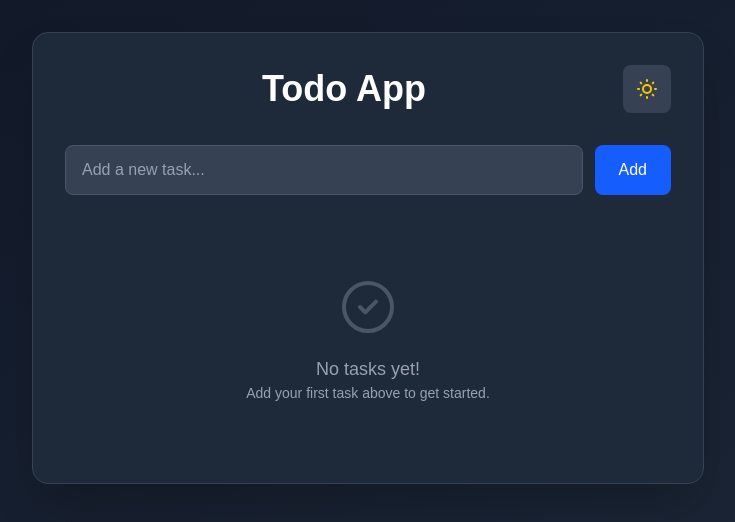
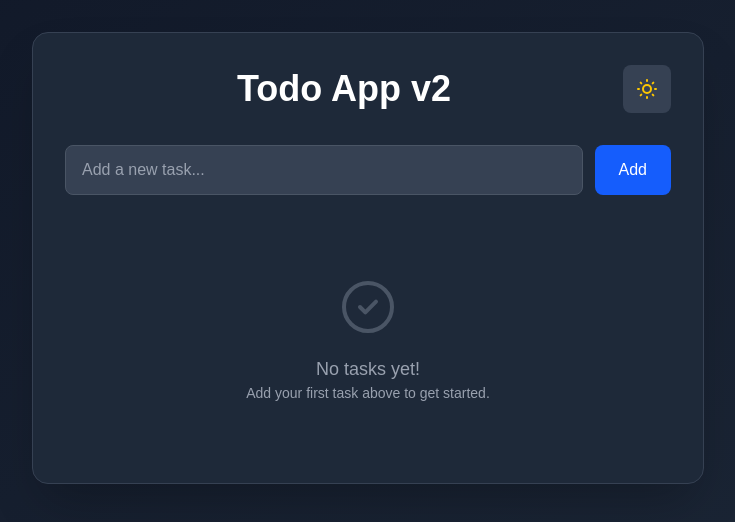
Before and after one commit to ns-test-org/testing-stand-65, a Next.js app in the folder packages/new-web-app-room/: page / in a window 1280 px wide. Shown: the top 522 px of the page, without its empty margins (272-1007 px from the left). Built offline with nearby package versions, Linux system fonts and the light colour scheme.

Commit message:
AI chat session: Updated code and files

```diff
--- a/packages/new-web-app-room/src/app/page.tsx
+++ b/packages/new-web-app-room/src/app/page.tsx
@@ -106,7 +106,7 @@ export default function TodoApp() {
             <h1 className={`text-4xl font-bold text-center flex-1 ${
               isDarkMode ? 'text-white' : 'text-gray-900'
             }`}>
-              Todo App
+              Todo App v2
             </h1>
             <button
               onClick={toggleTheme}
```
